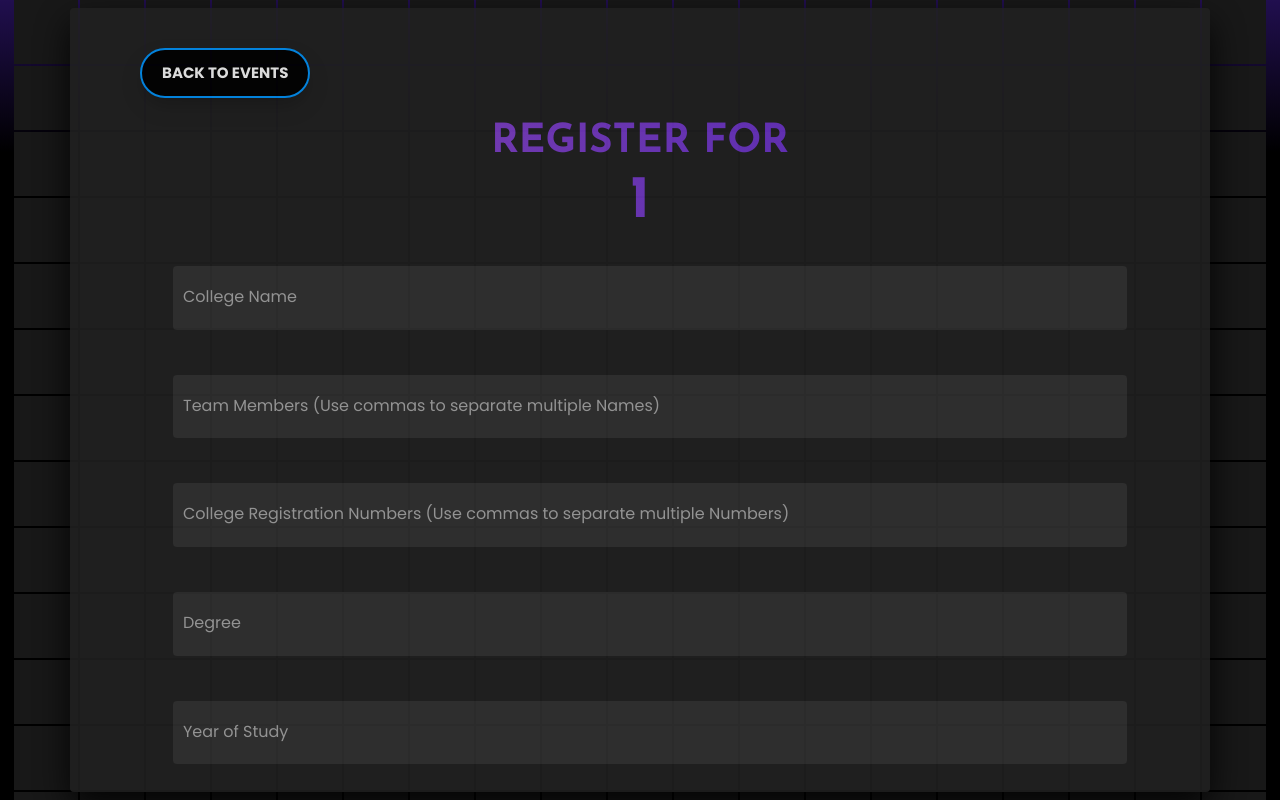
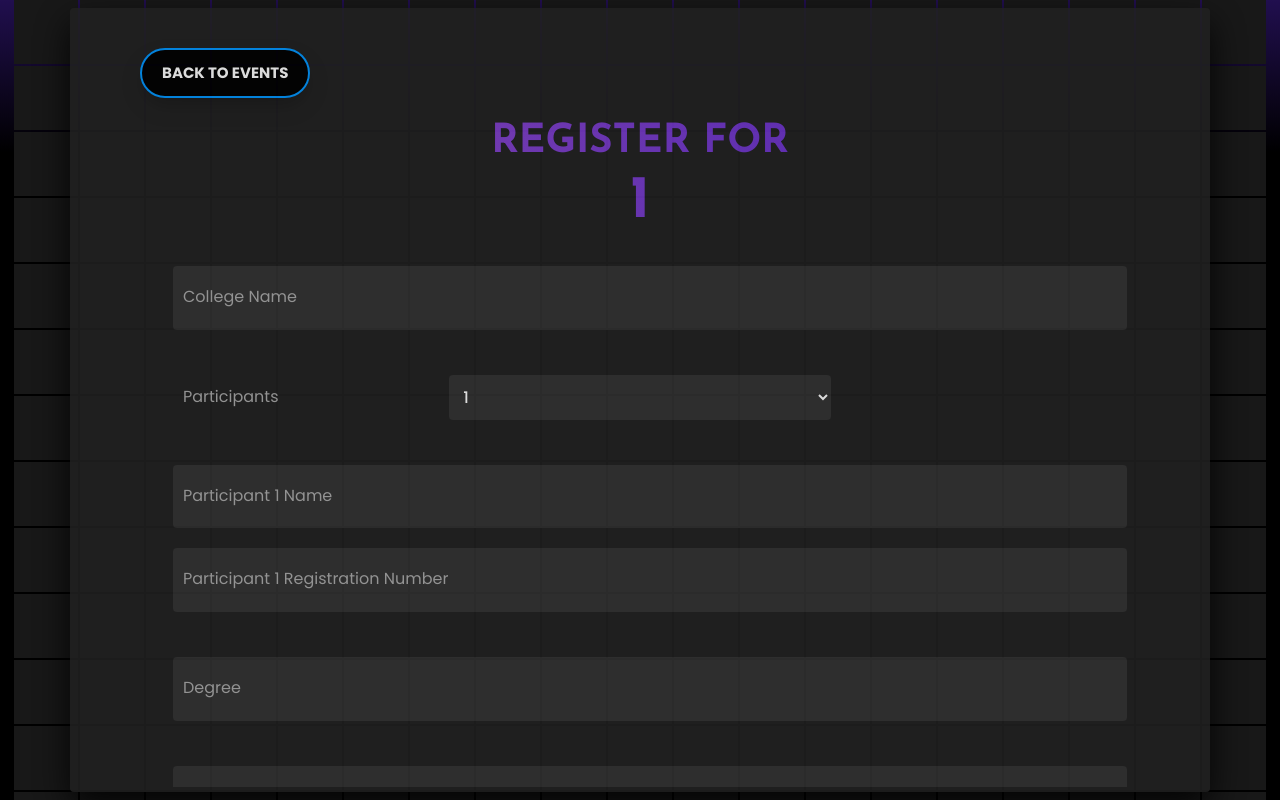
Before and after one commit to htarab-b/techutsav-9.0, a React (Vite) app: page /register/1 in a window 1280 px wide. Built offline with nearby package versions, Linux system fonts and the light colour scheme; a web font is replaced by a local one.

Commit message:
Added feature to enter multiple participant names based on number of participants

```diff
--- a/src/App.css
+++ b/src/App.css
@@ -589,6 +589,29 @@ section .container .registercontent .form .inputBox input
   font-weight: 500;
   font-size: 1em;
 }
+section .container .registercontent .form .inputBox select
+{
+  width: 40%;
+  background: #333;
+  border: none;
+  outline: none;
+  padding: 10px;
+  border-radius: 4px;
+  color: #fff;
+  font-weight: 500;
+  font-size: 1em;
+  padding-right: 10px;
+}
+section .container .registercontent .form .inputBox label
+{
+  position: absolute;
+  left: 10px;
+  padding: 10px;
+  font-style: normal;
+  color: #aaa;
+  transition: 0.5s;
+  pointer-events: none;
+}
 section .container .registercontent .form .inputBox input[type="text"]
 {
   left: 10px;
@@ -632,6 +655,7 @@ section .container .registercontent .form .inputBox i
 .container .registercontent .form .inputBox input[type="submit"]
 {
   padding: 10px;
+  margin-bottom: 40px;
   background: #0096FF;
   color: #000;
   font-weight: 600;
--- a/src/components/Register.jsx
+++ b/src/components/Register.jsx
@@ -6,6 +6,14 @@ import { Col } from "react-bootstrap";
 function Register() {
   const { eventName } = useParams();
   const [submitted, setSubmitted] = useState(false);
+
+  const [NumParticipants, setNumParticipants] = useState(1);
+  const changeNumParticipants = (e) => {
+    setNumParticipants(parseInt(e.target.value, 10));
+  }
+
+  const participantentryname = ["entry.2092238618", "entry.804971439", "entry.1322358781", "entry.1559571549"]
+  const participantentryreg = ["entry.481760380", "entry.771109477", "entry.2125764197", "entry.1599994719"]
 
   return (
     <>
@@ -37,13 +45,26 @@ function Register() {
                     <i>College Name</i>
                   </div>
                   <div className="inputBox">
-                    <input type="text" name="entry.2092238618" required />{" "}
-                    <i>Team Members (Use commas to separate multiple Names)</i>
+                    <label>Participants</label>
+                    <select id="participant_count" onChange={changeNumParticipants}>
+                      <option value="1">1</option>
+                      <option value="2">2</option>
+                      <option value="3">3</option>
+                      <option value="4">4</option>
+                    </select>
                   </div>
-                  <div className="inputBox">
-                    <input type="text" name="entry.481760380" required />{" "}
-                    <i>College Registration Numbers (Use commas to separate multiple Numbers)</i>
-                  </div>
+                  {[...Array(NumParticipants)].map((_, index) => (
+                    <div key={index}>
+                      <div className="inputBox">
+                        <input type="text" name={participantentryname[index]} required />
+                        <i>{`Participant ${index + 1} Name`}</i>
+                      </div>
+                      <div className="inputBox">
+                        <input type="text" name={participantentryreg[index]} required />
+                        <i>{`Participant ${index + 1} Registration Number`}</i>
+                      </div>
+                    </div>
+                  ))}
                   <div className="inputBox">
                     <input type="text" name="entry.1990457520" required />{" "}
                     <i>Degree</i>
@@ -54,7 +75,7 @@ function Register() {
                   </div>
                   <div className="inputBox">
                     <input type="text" name="entry.1288286291" required />{" "}
-                    <i>Whatsapp Number (Use commas to separate multiple Numbers)</i>
+                    <i>Whatsapp Number</i>
                   </div>
                   <div className="inputBox">
                     <input type="submit" className="header__btn" value="SUBMIT" />
```
